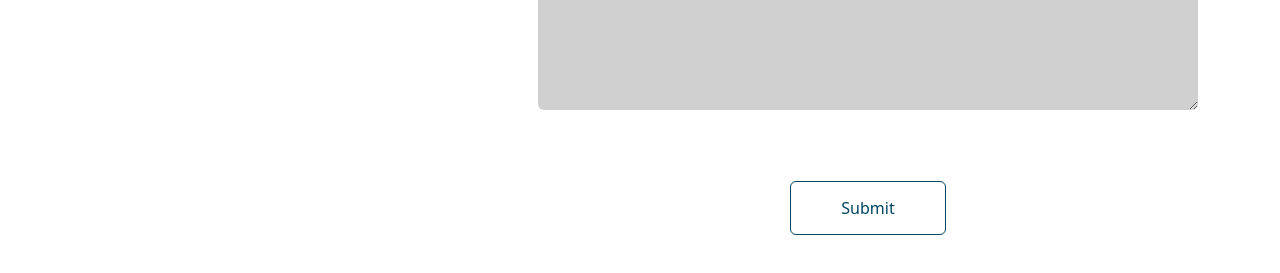
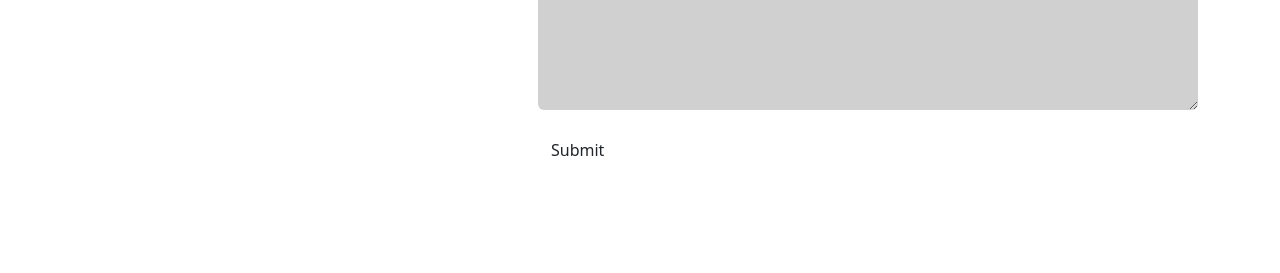
Before and after one commit to nidhirkamala/Portfolio.nidhi, a plain HTML site: page index.html in a window 1280 px wide. Shown: the part 4157-4430 px from the top of the page. After the commit the page ends 4326 px from the top, so only its background shows below. Drawn offline with nearby package versions, Linux system fonts and the light colour scheme.

Commit message:
Update index.html

```diff
--- a/index.html
+++ b/index.html
@@ -282,7 +282,7 @@
             <input type="text" name="Name" placeholder="Your name" required>
             <input type="email" name="Email" placeholder="Your Email" required>
             <textarea name="Message" rows="6" placeholder="Your message"></textarea>
-            <button type="submit" class="btn btn-seemore">Submit</button>
+            <button type="submit" class="btn btn-submit">Submit</button>
           </form>
         </div>
       </div>
```
